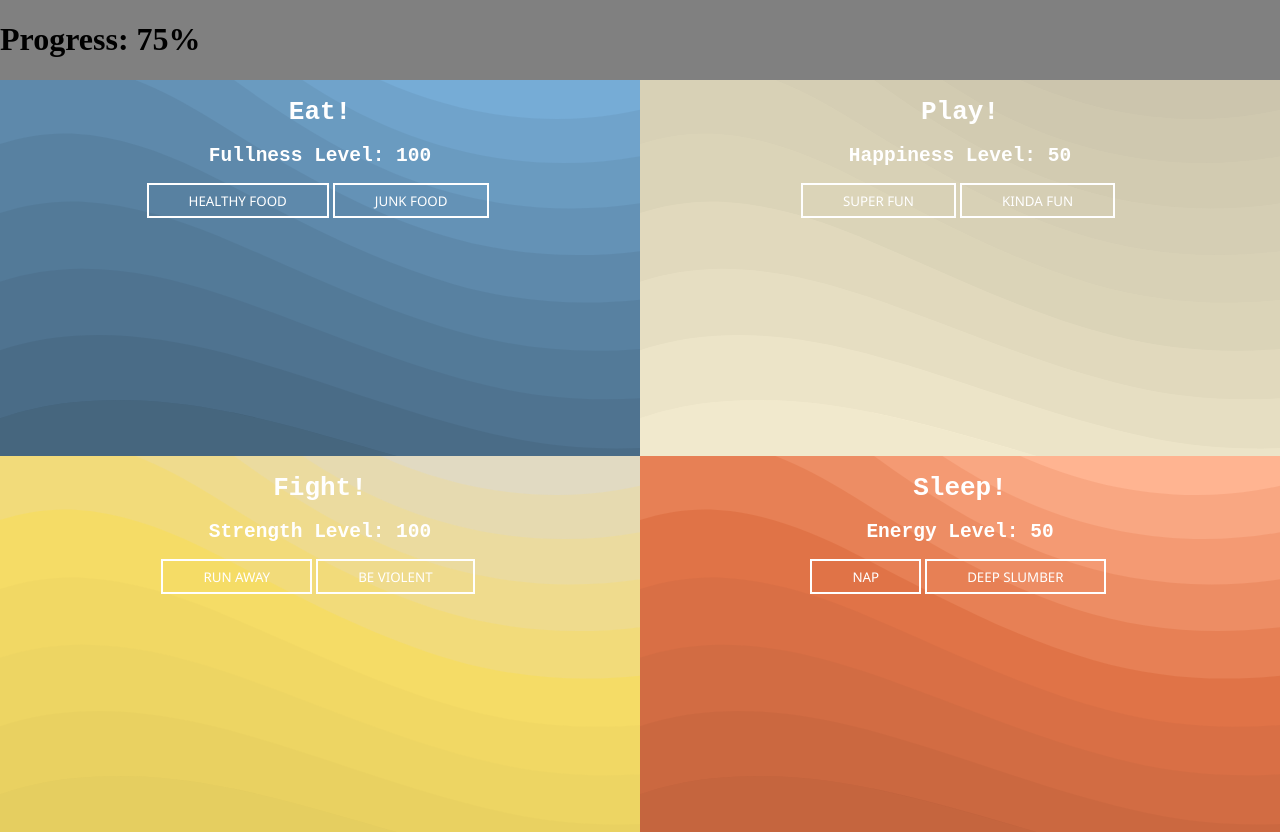
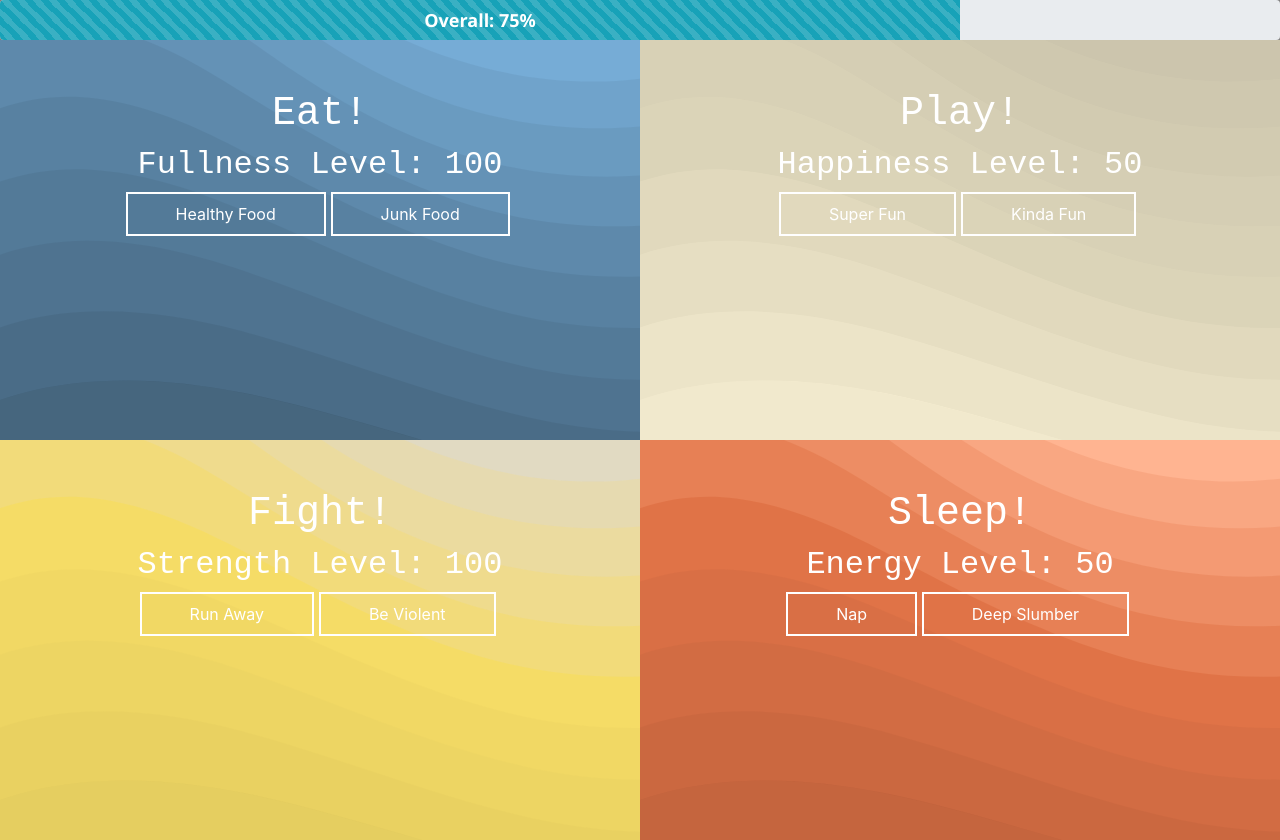
Before and after one commit to MLogan1998/tamagotchi, a website built with webpack: page src/index.html in a window 1280 px wide. Built offline with nearby package versions, Linux system fonts and the light colour scheme.

Commit message:
completed progress bar

```diff
--- a/src/javascripts/components/progress/progress.js
+++ b/src/javascripts/components/progress/progress.js
@@ -13,8 +13,10 @@ const showBar = () => {
   const sleep = sleepValue.getSleep();
   const fight = fightValue.getStrengh();
   const total = (eat + play + fight + sleep) / 4;
-  const domString = `
-    <h1>Progress: ${total}%</h1>`;
+  const domString = `<div class="progress" style="height: 40px;">
+    <div class="progress-bar progress-bar-striped progress-bar-animated bg-info role="progressbar" style="width:${total}%" aria-valuenow="${total}" aria-valuemin="0" aria-valuemax="100">
+    Overall: ${total}%</div>
+    </div>`;
   utils.printToDom('#progress', domString);
 };
 
--- a/src/javascripts/components/progress/progress.scss
+++ b/src/javascripts/components/progress/progress.scss
@@ -1,10 +1,12 @@
+@import "~bootstrap/scss/bootstrap";
+
 #progress {
   width: 100%;
   background-color: grey;
+  font-weight: bold;
 }
 
-#progressBar {
-  width: 1%;
-  height: 30px;
-  background-color: green;
+.bg-info {
+  font-size: 18px;
+  font-family: 'Segoe UI', Tahoma, Geneva, Verdana, sans-serif;
 }
--- a/src/javascripts/main.js
+++ b/src/javascripts/main.js
@@ -1,4 +1,5 @@
 import '../styles/main.scss';
+import 'bootstrap';
 import eat from './components/eat/eat';
 import play from './components/play/play';
 import fight from './components/fight/fight';
--- a/src/styles/main.scss
+++ b/src/styles/main.scss
@@ -10,15 +10,15 @@ html, body, #app {
 }
 
 .quad {
-  height: 47%;
+  height: 50%;
   width: 50%
 }
 
 button {
   display: inline-block;
   padding: 0.5em 3em;
-  border: 0.16em solid #FFFFFF;
-  margin: 0  0.3em 0.3em 0;
+  border: 0.16em solid #FFFFFF !important;
+  margin: 0  0.3em 0.3em 0 !important;
   box-sizing: border-box;
   text-decoration: none;
   text-transform: uppercase;
@@ -28,15 +28,19 @@ button {
   text-align: center;
   transition: all 0.15s;
   background-color: transparent;
-  outline: none;
+  outline: none !important;
 }
 
 button:hover {
   color: #DDDDDD;
-  border-color: #DDDDDD;
+  border-color: #DDDDDD !important;
 }
 
 button:active {
   color: #BBBBBB;
-  border-color: #BBBBBB;
+  border-color: #BBBBBB !important;
 }
+
+h1 {
+  padding-top: 50px;
+}
```
